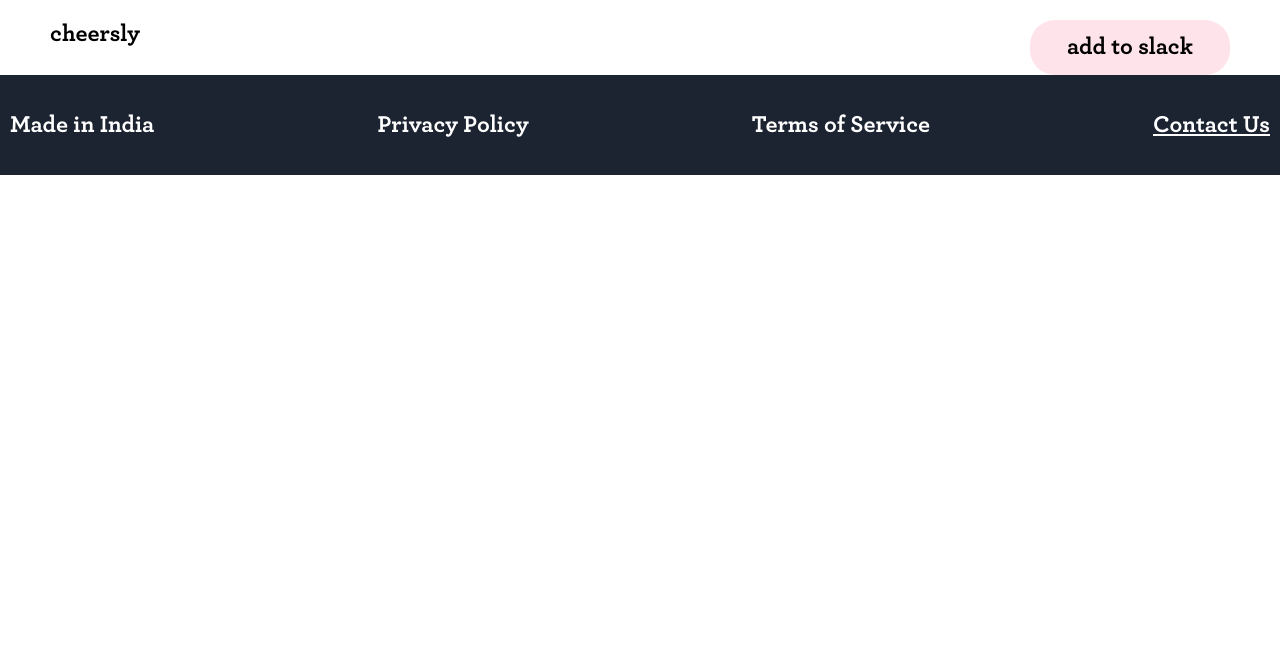
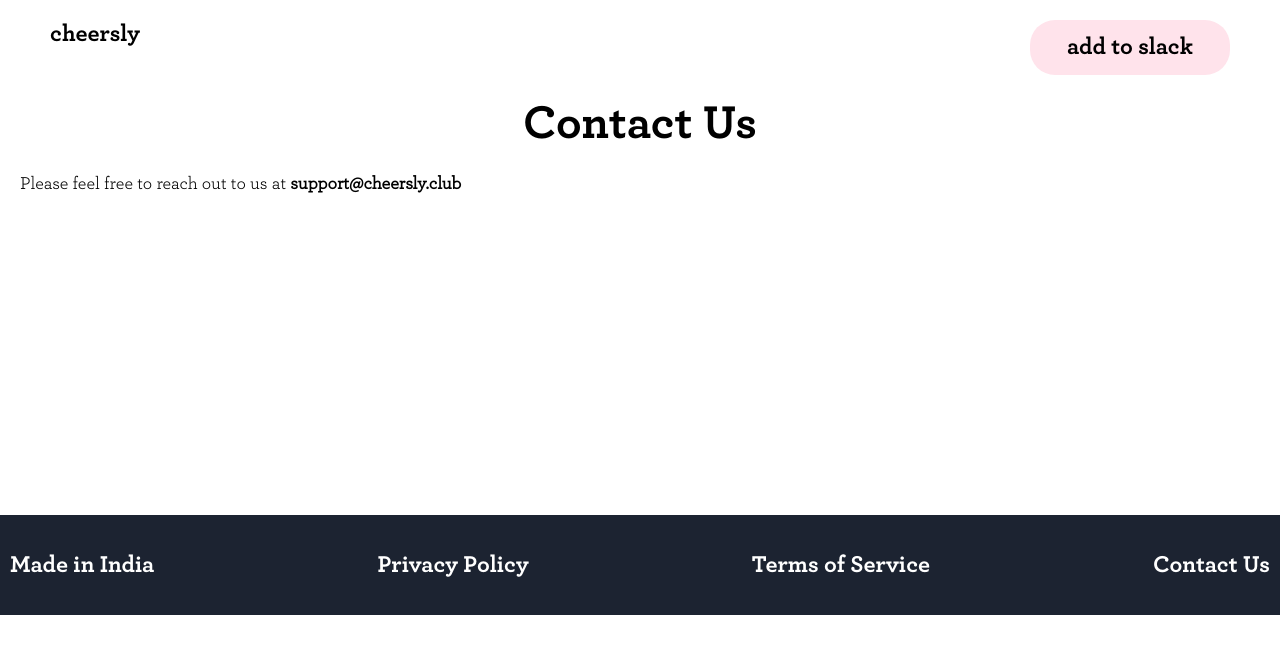
Before and after one commit to nihalwashere/cheersly-web, a React (Create React App) app: page /contact in a window 1280 px wide. Shown: the top 654 px of the page. Built offline with nearby package versions, Linux system fonts and the light colour scheme.

Commit message:
fix: website done and dusted

```diff
--- a/src/components/Footer/index.js
+++ b/src/components/Footer/index.js
@@ -14,6 +14,10 @@
     window.location.href = "/tos";
   };
 
+  const handleContactUs = () => {
+    window.location.href = "/contact";
+  };
+
   return (
     <div>
       <div className="footer-container">
@@ -27,13 +31,8 @@
           <div className="footer-text" onClick={handleTermsOfService}>
             Terms of Service
           </div>
-          <div className="footer-text">
-            <a
-              href="mailto:support@cheeersly.club?subject=Query"
-              style={{ color: "inherit" }}
-            >
-              Contact Us
-            </a>
+          <div className="footer-text" onClick={handleContactUs}>
+            Contact Us
           </div>
         </div>
       </div>
--- /dev/null
+++ b/src/containers/contact-us/index.js
@@ -0,0 +1,17 @@
+import React from "react";
+
+const ContactUsContainer = () => {
+  return (
+    <div className="gutter">
+      <div className="page-header">Contact Us</div>
+
+      <div className="answer-text margin-top-20">
+        Please feel free to reach out to us at <b>support@cheersly.club</b>
+      </div>
+
+      <div style={{ height: 300 }} />
+    </div>
+  );
+};
+
+export default ContactUsContainer;
--- a/src/containers/root/index.js
+++ b/src/containers/root/index.js
@@ -6,6 +6,7 @@
 import TermsOfServiceContainer from "../terms-of-service";
 import PrivacyPolicyContainer from "../privacy-policy";
 import AppInstalledContainer from "../app-installed";
+import ContactUsContainer from "../contact-us";
 
 // components
 import NavBar from "../../components/NavBar";
@@ -26,6 +27,7 @@
             path="/app-installed"
             component={AppInstalledContainer}
           />
+          <Route exact path="/contact" component={ContactUsContainer} />
         </Switch>
       </Router>
 
--- a/src/utils/config.js
+++ b/src/utils/config.js
@@ -1,4 +1,4 @@
-export const API_BASE_URL = "https://cheersly.herokuapp.com/api/v1"; // prod
+export const API_BASE_URL = "https://www.cheersly.club/api/v1"; // prod
 
 // export const API_BASE_URL = "http://localhost:7000/api/v1"; // local
 
```
